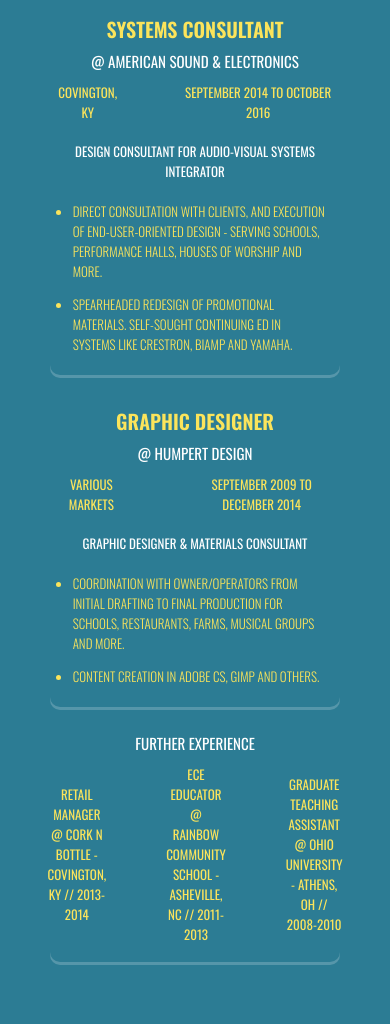
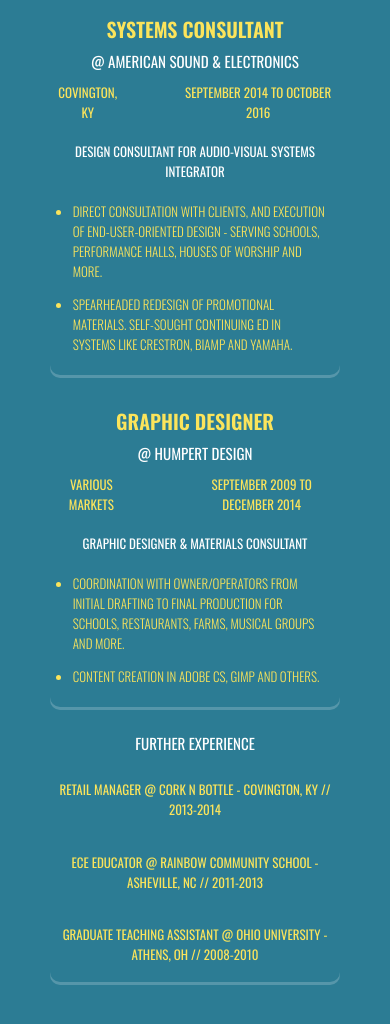
Before and after one commit to teddy-humpert/teddy-humpert.github.io, a plain HTML site: page cv.html in a window 390 px wide. Shown: the part 1367-2391 px from the top of the page. Drawn offline with nearby package versions, Linux system fonts and the light colour scheme.

Commit message:
clean up mobile stuff

```diff
--- a/css/style.css
+++ b/css/style.css
@@ -393,4 +393,10 @@
     width: 80%;
   }
 
+  .further-container {
+    margin-top: 2%;
+    flex-direction: column;
+    gap: 0em;
+  }
+
 }
```
